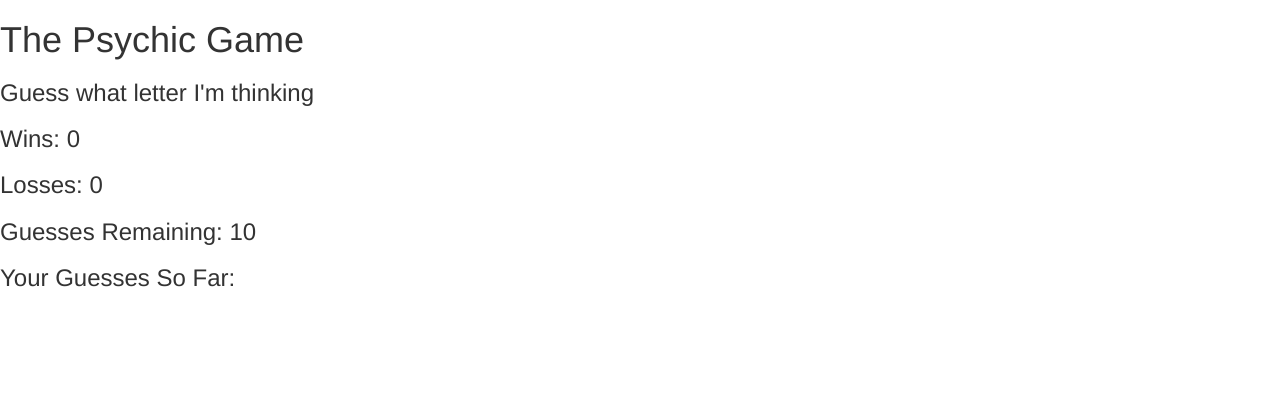
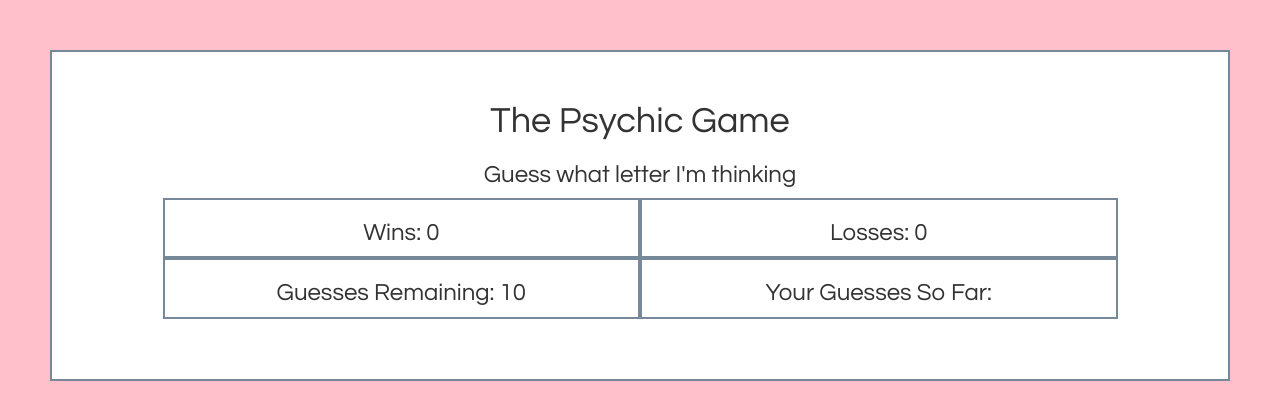
Before and after one commit to sdstanford/Psychic-Game, a plain HTML site: page index.html in a window 1280 px wide. Drawn offline with nearby package versions, Linux system fonts and the light colour scheme.

Commit message:
update css with syling

```diff
--- a/assets/css/style.css
+++ b/assets/css/style.css
@@ -0,0 +1,32 @@
+body{
+    background-color:pink;
+    font-family: 'Questrial', sans-serif;
+}
+
+
+.wrapper{
+    background-color:white;
+    font-family: 'Questrial', sans-serif;
+    margin:50px;
+    padding:30px;
+    padding-bottom:60px;
+    border-style: solid;
+    border-width: 2px;
+    border-color: lightslategray;
+
+}
+
+h1{
+    text-align: center;
+}
+
+#instructions{
+    text-align: center;
+}
+
+.col-sm-5{
+    border-style: solid;
+    border-width: 2px;
+    text-align: center;
+    border-color: lightslategray;
+}
--- a/assets/javascript/game.js
+++ b/assets/javascript/game.js
@@ -35,7 +35,12 @@ document.onkeyup = function(event) {
 
     //Check if user wins
     if (userGuess===computerPick){
+
+    alert("Great guess! You win!");
+
     $("#wins").text("Wins: " + wins++);
+
+
     }
 
     //Update losses aftr 10 tries
--- a/index.html
+++ b/index.html
@@ -6,16 +6,36 @@
     <meta http-equiv="X-UA-Compatible" content="ie=edge">
     <title>Psychic Game</title>
     <link rel="stylesheet" href="https://maxcdn.bootstrapcdn.com/bootstrap/3.3.7/css/bootstrap.min.css" integrity="sha384-BVYiiSIFeK1dGmJRAkycuHAHRg32OmUcww7on3RYdg4Va+PmSTsz/K68vbdEjh4u" crossorigin="anonymous">
+    <link rel="stylesheet" type="text/css" href="assets/css/style.css">
     <script src="assets/javascript/game.js"></script>
     <script src="https://cdnjs.cloudflare.com/ajax/libs/jquery/3.2.1/jquery.min.js"></script>
+    <link href="https://fonts.googleapis.com/css?family=Questrial" rel="stylesheet">
+
 </head>
 <body>
-    <h1>The Psychic Game</h1>
-    <h3>Guess what letter I'm thinking</h3>
-    <h3 id="wins"></h3>
-    <h3 id="losses"></h3>
-    <h3 id="guessesleft"></h3>
-    <h3 id="sofar">Your Guesses So Far: </h3>
-
+    <div class="wrapper">
+        <div class="row">
+            <div class="col-sm-10 col-sm-offset-1">
+                <h1>The Psychic Game</h1>
+                <h3 id="instructions">Guess what letter I'm thinking</h3>
+            </div>
+        </div>
+        <div class="row">
+            <div class="col-sm-5 col-sm-offset-1">
+                <h3 id="wins"></h3>
+            </div>
+            <div class="col-sm-5">
+                <h3 id="losses"></h3>
+            </div>
+        </div>
+        <div class="row">
+            <div class="col-sm-5 col-sm-offset-1">
+                <h3 id="guessesleft"></h3>
+            </div>
+            <div class="col-sm-5">
+                <h3 id="sofar">Your Guesses So Far:</h3>
+            </div>
+        </div>
+    </div>
 </body>
 </html>
```
